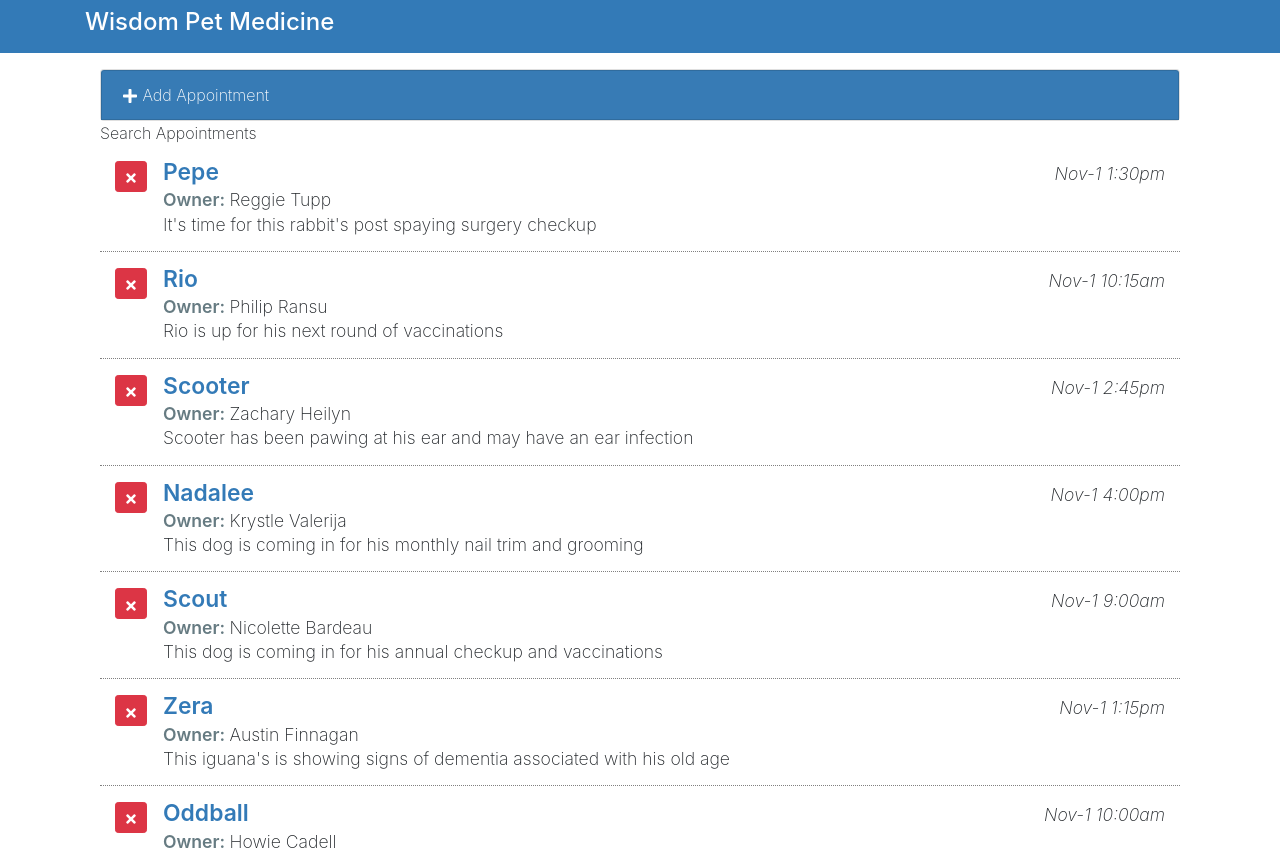
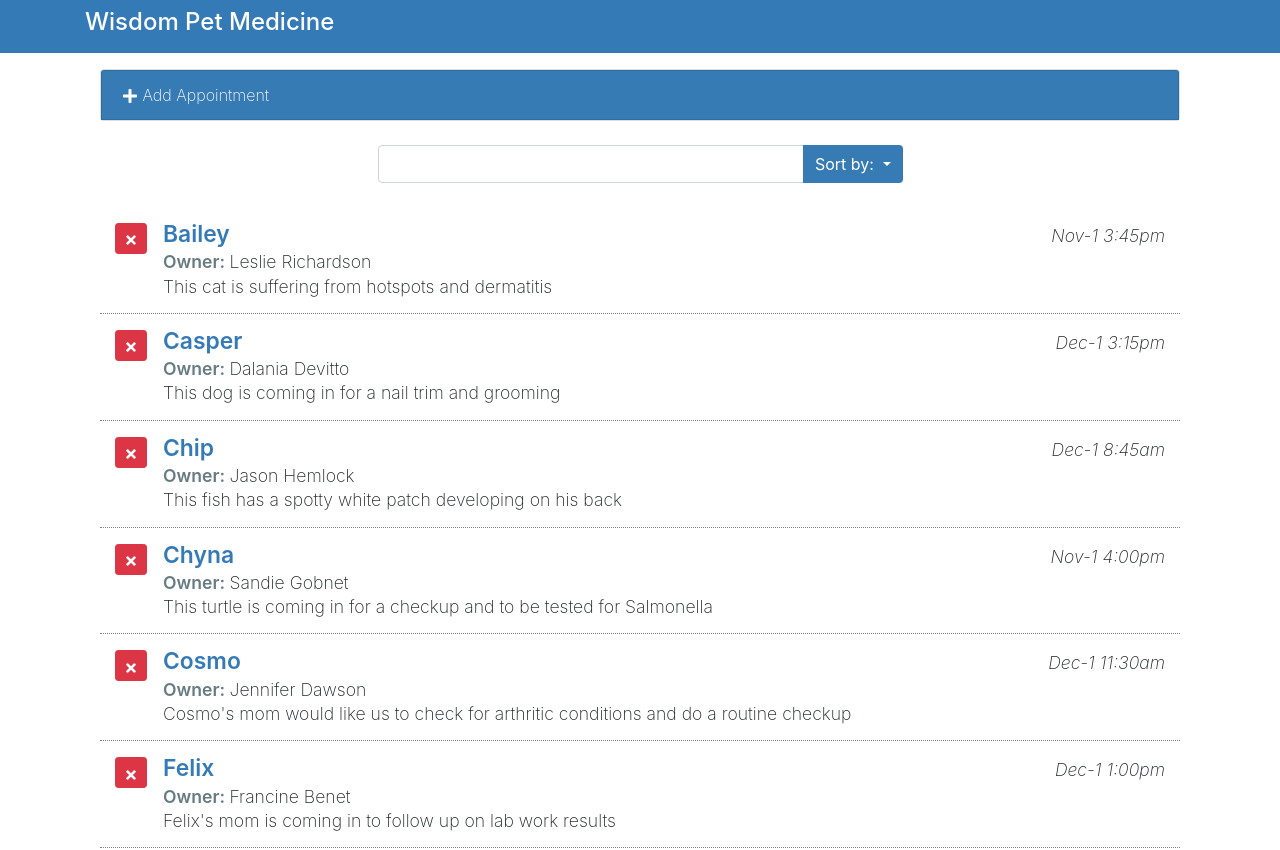
Before and after one commit to Kayokwa/ReactJsProjects, a React (Create React App) app in the folder reactingonlineappointments/: page / in a window 1280 px wide. Shown: the top 850 px of the page. Built offline with nearby package versions, Linux system fonts and the light colour scheme.

Commit message:
Add sort functionality

```diff
--- a/reactingonlineappointments/src/components/App.js
+++ b/reactingonlineappointments/src/components/App.js
@@ -15,7 +15,9 @@
     this.state = {
       myAppointments:[],
       lastIndex:0,
-      formDisplay: false
+      formDisplay: false,
+      orderBy: 'petName',
+      orderDir: 'asc'
     };
     this.deleteAppointment = this.deleteAppointment.bind(this);
     this.addAppointment = this.addAppointment.bind(this);
@@ -69,6 +71,28 @@
 
 
   render(){
+    let order;
+    let filteredApts = this.state.myAppointments;
+    if(this.state.orderDir ==='asc')
+    {
+      order = 1;
+    }
+    else
+    {
+      order = -1;
+    }
+
+    filteredApts.sort((a,b) =>{
+      if(a[this.state.orderBy].toLowerCase() < b[this.state.orderBy].toLowerCase())
+      {
+        return -1 * order;
+      }
+      else
+      {return 1* order;
+      }
+
+    });
+
   return (
     <main className="page bg-white" id="petratings">
     <div className="container">
@@ -80,7 +104,7 @@
             toggleForm={this.toggleForm}
             addAppointment = {this.addAppointment}/>
             <SearchAppointments/>
-            <ListAppointments appointments={this.state.myAppointments}
+            <ListAppointments appointments={filteredApts}
             deleteAppointment={this.deleteAppointment}/>
           </div>
         </div>
--- a/reactingonlineappointments/src/components/SearchAppointments.js
+++ b/reactingonlineappointments/src/components/SearchAppointments.js
@@ -4,7 +4,50 @@
 
     render()
     {
-        return <div>Search Appointments</div>
+        return(
+            <div className="search-appointments row justify-content-center my-4">
+        <div className="col-md-6">
+          <div className="input-group">
+            <input
+              id="SearchApts"
+              type="text"
+              className="form-control"
+              aria-label="Search Appointments"
+            />
+            <div className="input-group-append">
+              <button
+                type="button"
+                className="btn btn-primary dropdown-toggle"
+                data-toggle="dropdown"
+                aria-haspopup="true"
+                aria-expanded="false"
+              >
+                Sort by: <span className="caret" />
+              </button>
+
+              <div className="sort-menu dropdown-menu dropdown-menu-right">
+                <button className="sort-by dropdown-item" href="#">
+                  Pet Name
+                </button>
+                <button className="sort-by dropdown-item" href="#">
+                  Date
+                </button>
+                <button className="sort-by dropdown-item" href="#">
+                  Owner
+                </button>
+                <div role="separator" className="dropdown-divider" />
+                <button className="sort-by dropdown-item" href="#">
+                  Asc
+                </button>
+                <button className="sort-by dropdown-item" href="#">
+                  Desc
+                </button>
+              </div>
+            </div>
+          </div>
+        </div>
+      </div>
+        );
     }
 }
 
```
